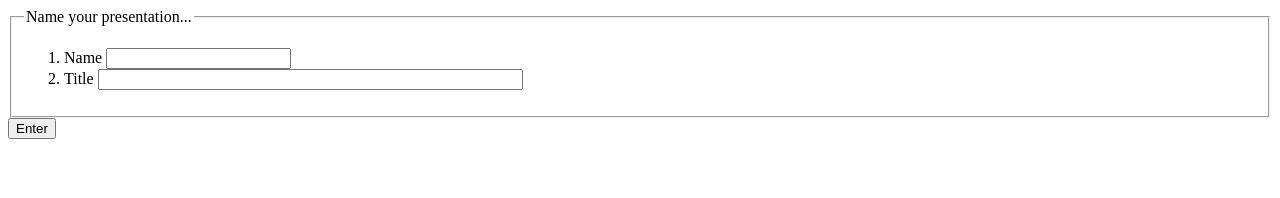
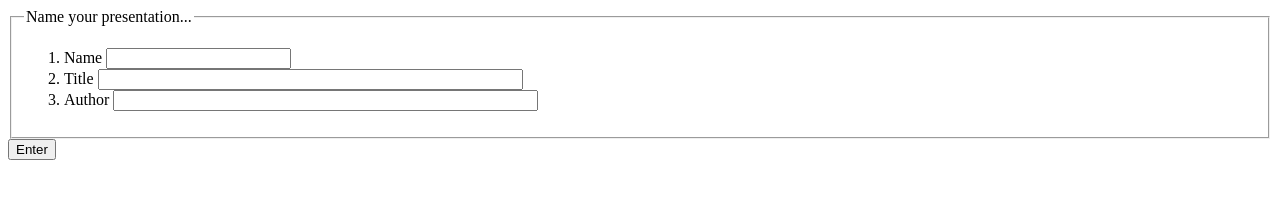
Before and after one commit to javierwilson/webeamer, a plain HTML site: page views/login.html in a window 1280 px wide. Drawn offline with Linux system fonts and the light colour scheme.

Commit message:
author in login form

```diff
--- a/views/login.html
+++ b/views/login.html
@@ -12,6 +12,10 @@
         <label for="title">Title</label>
         <input id="title" name="title" type="text" size="50" />
         </li>
+        <li>
+        <label for="author">Author</label>
+        <input id="author" name="author" type="text" size="50" />
+        </li>
     </ol>
     </fieldset>
     <input type="submit" value="Enter"/>
```
Also changed, not shown: views/index.html (+1 -1 lines), 1 other file.
